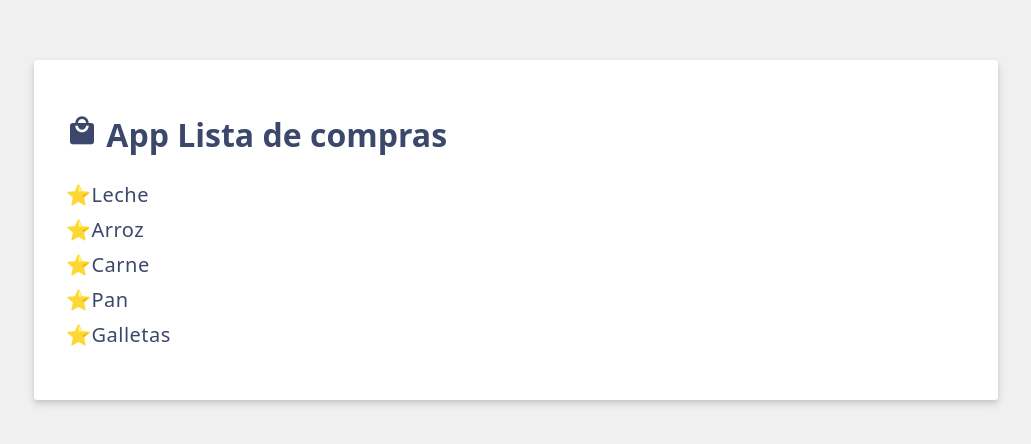
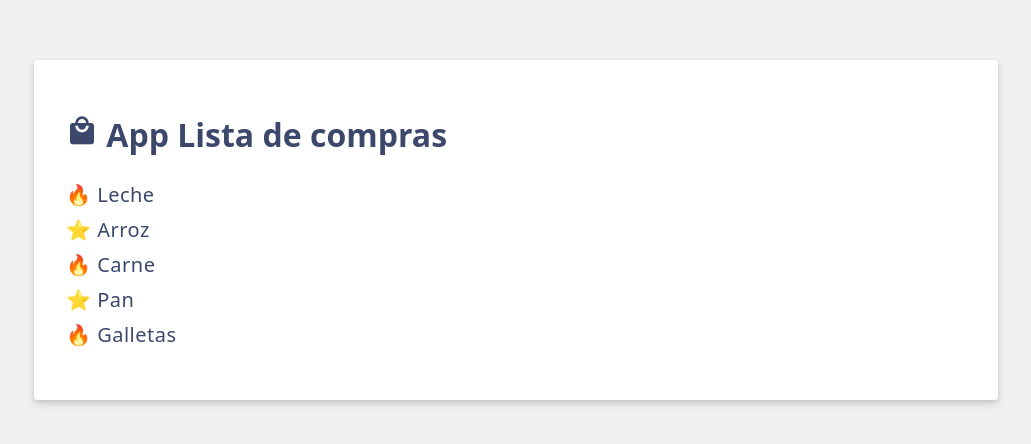
Before and after one commit to LeoDanSG/VueJs-ShoppingCart, a Vue app: page / in a window 1280 px wide. Shown: the part 170-614 px from the top of the page, without its empty margins (124-1155 px from the left). Built offline with nearby package versions, Linux system fonts and the light colour scheme.

Commit message:
⭐FEAT: App.vue Add destructuring to list

```diff
--- a/src/App.vue
+++ b/src/App.vue
@@ -18,7 +18,7 @@ const items = ref([
 <template>
   <h1> <i v-bind:class="shoppingIcon">local_mall</i> {{ header }}</h1>
   <ul>
-    <li v-for="item in items" v-bind:key="item.id">⭐{{ item.label }}</li>
+    <li v-for="({id, label}, i) in items" v-bind:key="id">{{ i%2 === 0 ? '🔥' : '⭐' }} {{ label }}</li>
   </ul>
 </template>
 
```
